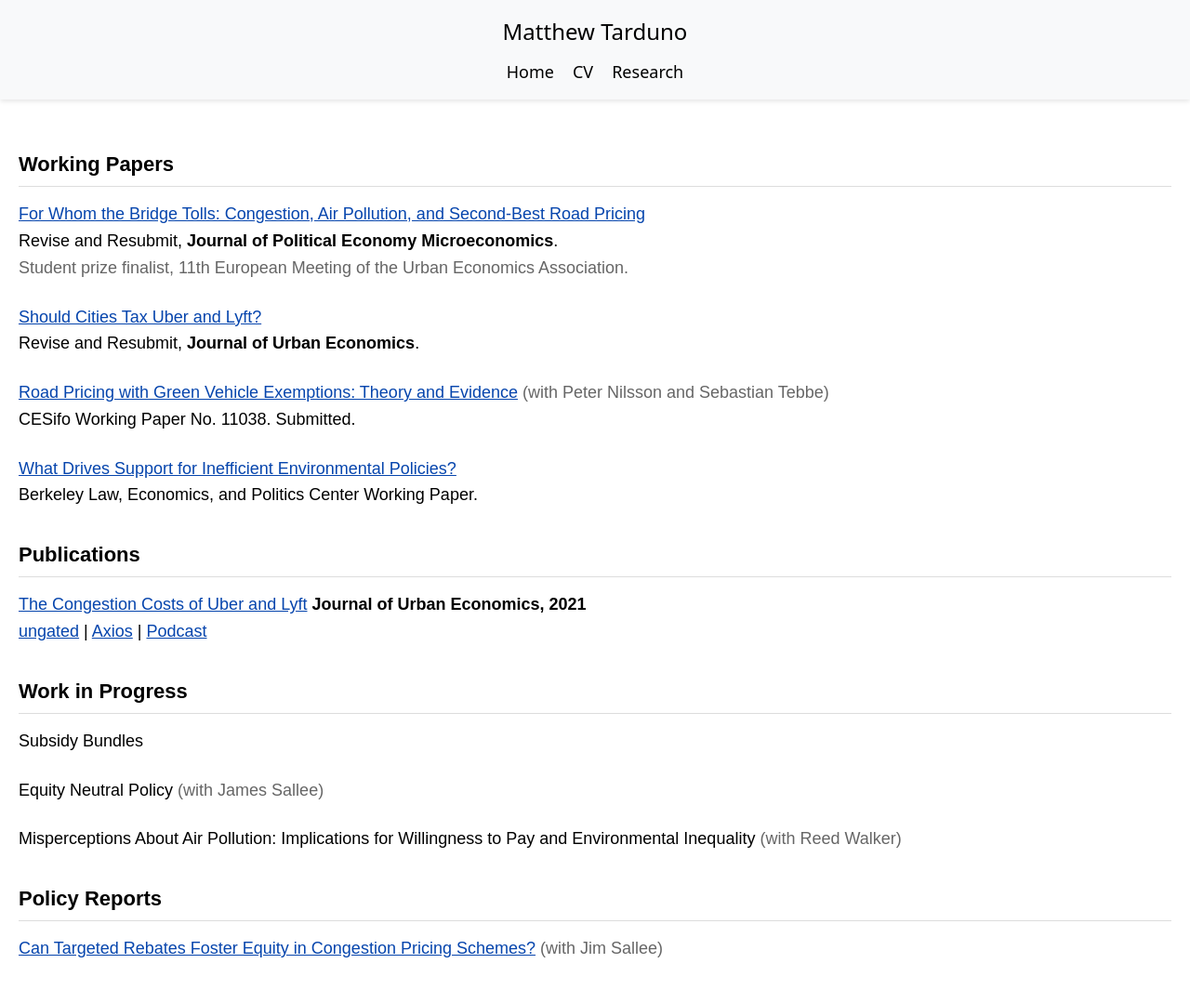
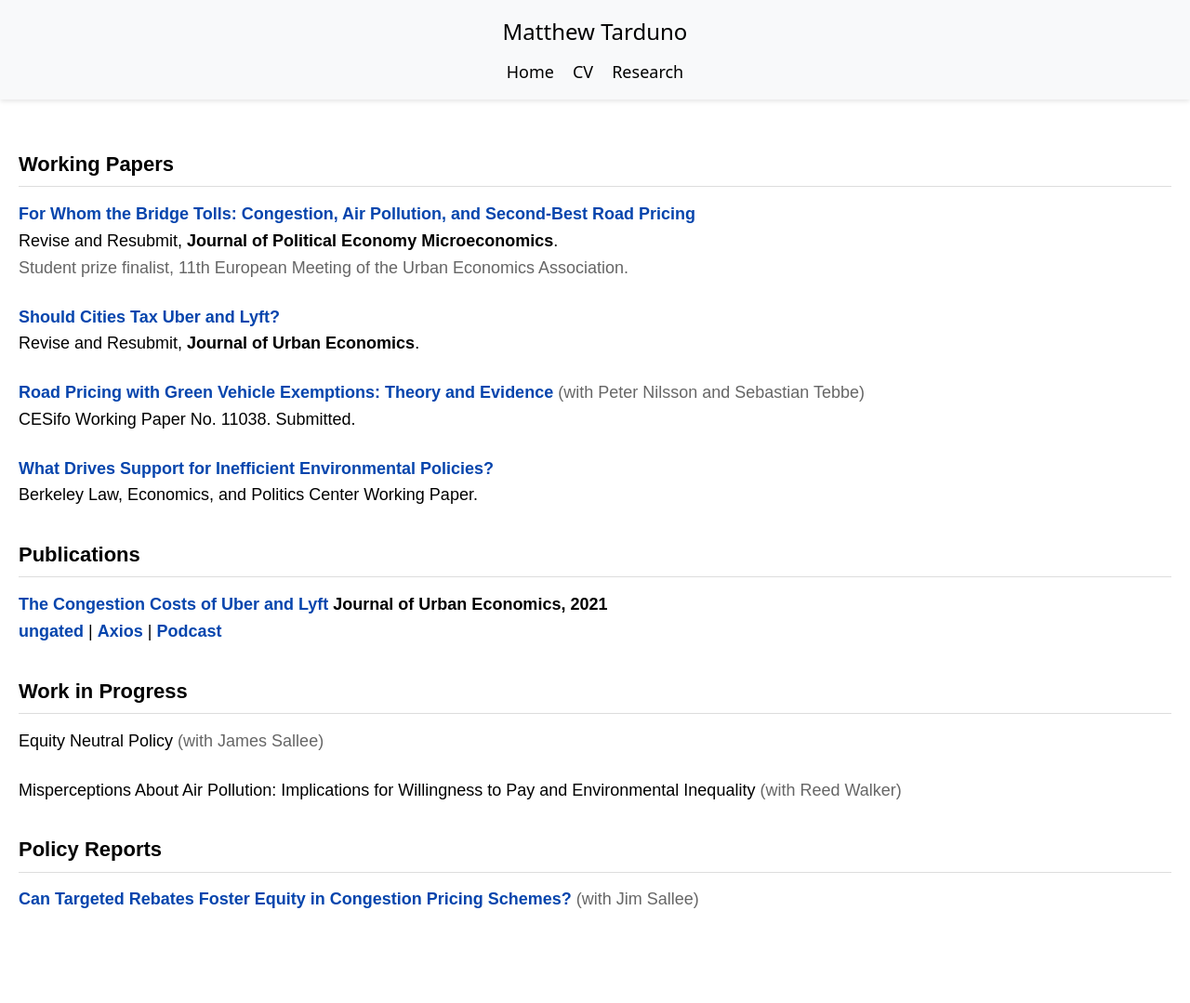
Before and after one commit to Matt-Tarduno/Matt-Tarduno.github.io, a Jekyll site: the page built from research_mobile/index.html, in a window 1280 px wide. Shown: the whole page at 93% size. Built offline with Jekyll 4.4.1, drawn with Linux system fonts in a browser that asks for light colours; after the commit the page ends 1026 px from its top, so only the background shows below that.

Commit message:
Update index.html

```diff
--- a/research_mobile/index.html
+++ b/research_mobile/index.html
@@ -71,6 +71,11 @@ title: Research
 
     a {
       color: #0645AD;
+      font-weight: bold;
+      text-decoration: none;
+    }
+
+    a:hover {
       text-decoration: underline;
     }
 
@@ -146,7 +151,7 @@ title: Research
     <h1>Publications</h1>
 
     <p>
-      <a href="https://doi.org/10.1016/j.jue.2020.103318" target="_blank">The Congestion Costs of Uber and Lyft</a>
+      <a href="https://doi.org/10.101/10.1016/j.jue.2020.103318" target="_blank">The Congestion Costs of Uber and Lyft</a>
       <span class="journal"> Journal of Urban Economics, 2021</span><br>
       <a href="https://matt-tarduno.github.io/tnc/" target="_blank">ungated</a> |
       <a href="https://www.axios.com/uber-lyft-austin-traffic-8d7034d4-fe16-4a8f-873d-3a867b35afb0.html" target="_blank">Axios</a> |
@@ -154,8 +159,6 @@ title: Research
     </p>
 
     <h1>Work in Progress</h1>
-
-    <p>Subsidy Bundles<span></span></p>
 
     <p>Equity Neutral Policy<span> (with James Sallee)</span></p>
 
```
